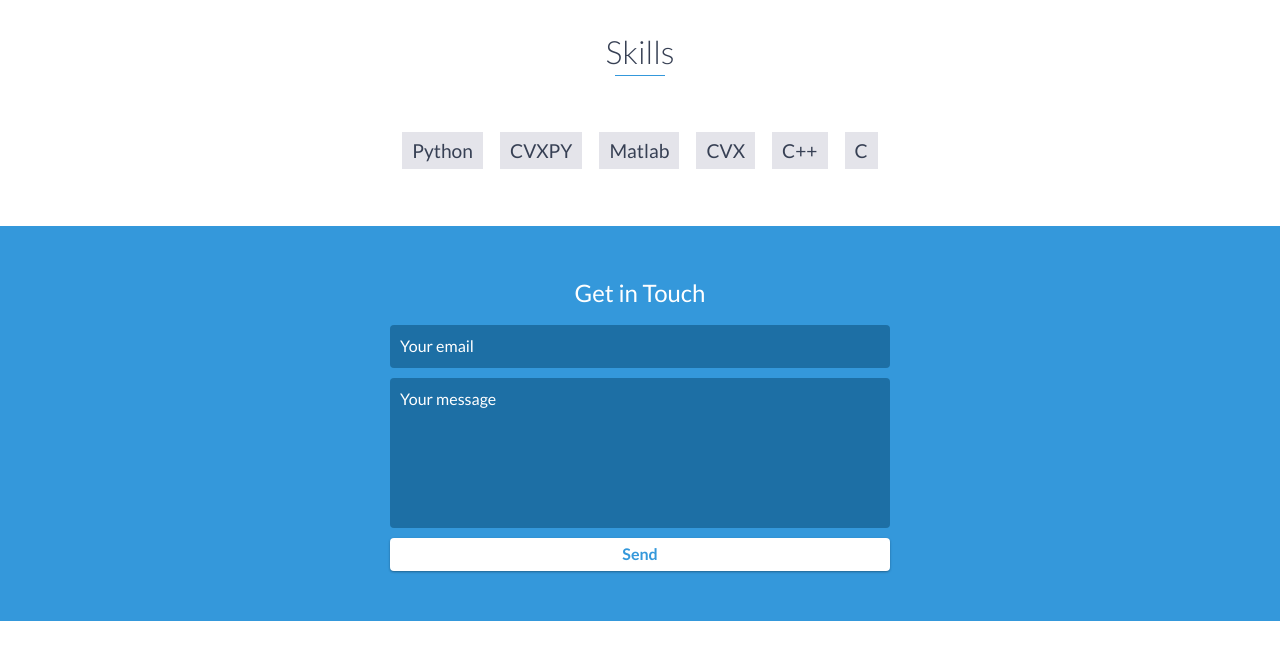
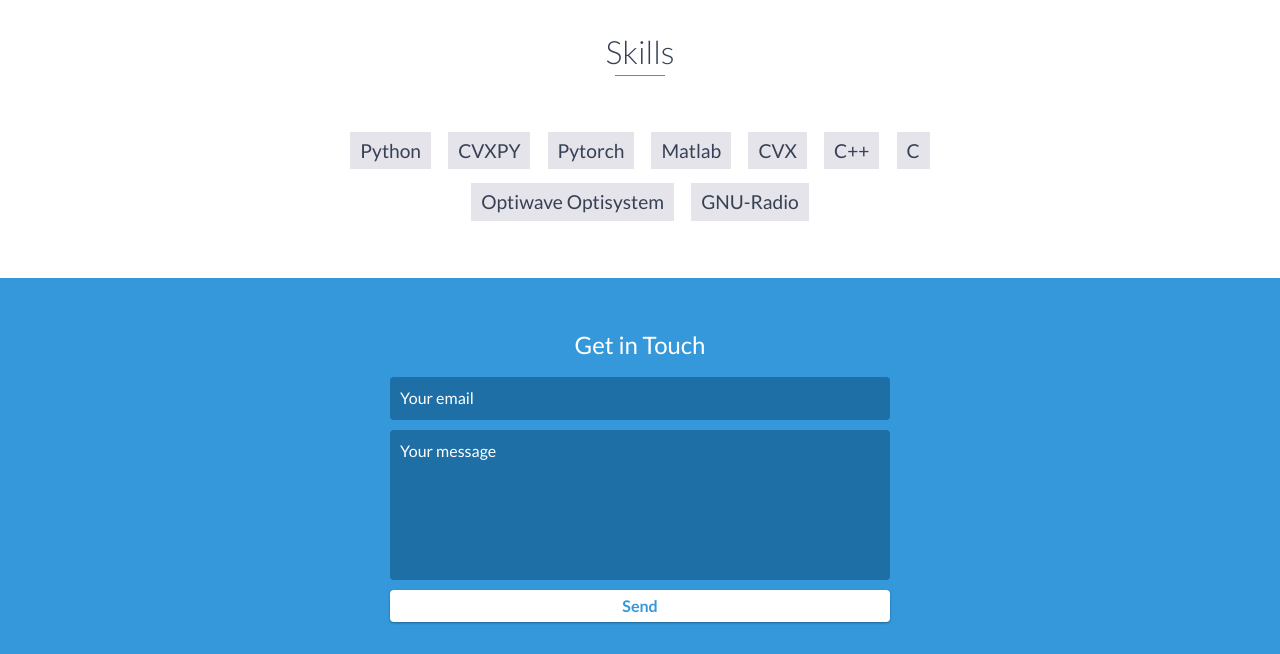
Before and after one commit to gudduarnav/gudduarnav.github.io, a website: page index.html in a window 1280 px wide. Shown: the part 3340-3994 px from the top of the page. Drawn offline with nearby package versions, Linux system fonts and the light colour scheme.

Commit message:
Update index.html

```diff
--- a/index.html
+++ b/index.html
@@ -192,10 +192,13 @@
         <ul>
             <li>Python</li>
             <li>CVXPY</li>
+            <li>Pytorch</li>
             <li>Matlab</li>
             <li>CVX</li>
             <li>C++</li>
             <li>C</li>
+            <li>Optiwave Optisystem</li>
+            <li>GNU-Radio</li>
         </ul>
     </div>
     <!-- End #skills -->
```
